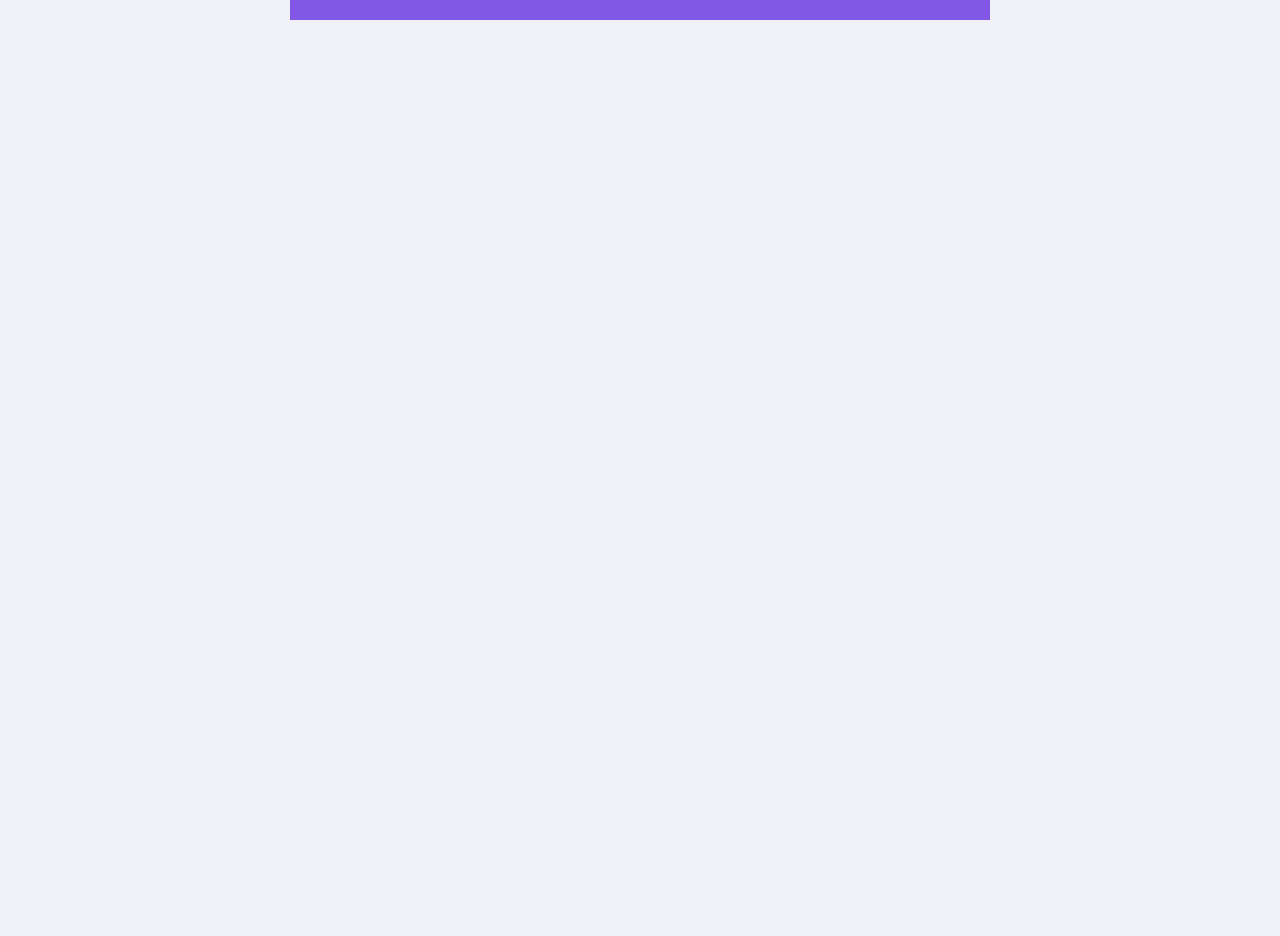
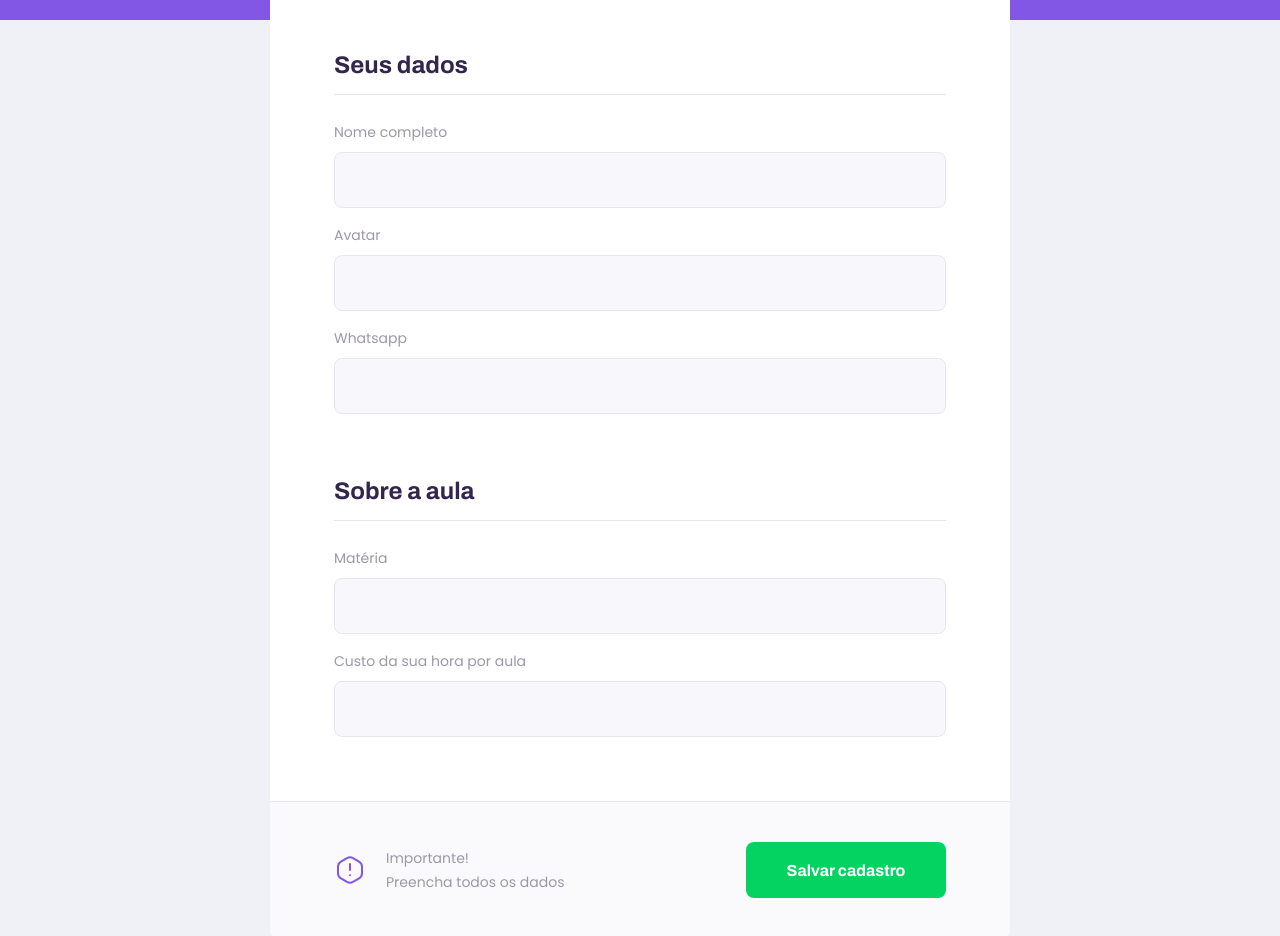
Before and after one commit to atilara/proffy, a React (Create React App) app in the folder web/: page /give-classes in a window 1280 px wide. Shown: the part 320-1256 px from the top of the page. Before the commit the page ends 800 px from the top, so only its background shows below. Built offline with nearby package versions, Linux system fonts and the light colour scheme.

Commit message:
feature(web): create form to give classes

```diff
--- a/web/src/pages/TeacherForm/index.tsx
+++ b/web/src/pages/TeacherForm/index.tsx
@@ -1,6 +1,9 @@
 import React from 'react';
 
 import PageHeader from '../../components/PageHeader';
+import Input from '../../components/Input';
+
+import warningIcon from '../../assets/images/icons/warning.svg';
 
 import './styles.css';
 
@@ -11,6 +14,30 @@
 				title="Que incrível que você quer dar aulas."
 				description="O primeiro passo é preencher esse formulário de inscrição"
 			/>
+
+			<main>
+				<fieldset>
+					<legend>Seus dados</legend>
+					<Input name="name" label="Nome completo" />
+					<Input name="avatar" label="Avatar" />
+					<Input name="whatsapp" label="Whatsapp" />
+				</fieldset>
+
+				<fieldset>
+					<legend>Sobre a aula</legend>
+					<Input name="subject" label="Matéria" />
+					<Input name="cost" label="Custo da sua hora por aula" />
+				</fieldset>
+
+				<footer>
+					<p>
+						<img src={warningIcon} alt="Aviso importante" />
+						Importante! <br />
+						Preencha todos os dados
+					</p>
+					<button type="button">Salvar cadastro</button>
+				</footer>
+			</main>
 		</div>
 	);
 }
--- a/web/src/pages/TeacherForm/styles.css
+++ b/web/src/pages/TeacherForm/styles.css
@@ -2,3 +2,113 @@
 	width: 100vw;
 	height: 100vh;
 }
+
+#page-teacher-form .page-header .header-content {
+	margin-bottom: 6.4rem;
+}
+
+#page-teacher-form main {
+	background: var(--color-box-base);
+	width: 100%;
+	max-width: 74rem;
+	border-radius: 0.8rem;
+	margin: -3.2rem auto 3.2rem;
+	padding-top: 6.4rem;
+	overflow: hidden;
+}
+
+#page-teacher-form main fieldset {
+	border: 0;
+	padding: 0 2.4rem;
+}
+
+#page-teacher-form main fieldset + fieldset {
+	margin-top: 6.4rem;
+}
+
+#page-teacher-form main fieldset legend {
+	font: 700 2.4rem Archivo;
+	color: var(--color-text-title);
+	margin-bottom: 2.4rem;
+	display: flex;
+	align-items: center;
+	justify-content: space-between;
+	width: 100%;
+	padding-bottom: 1.6rem;
+	border-bottom: 1px solid var(--color-line-in-white);
+}
+
+#page-teacher-form main label {
+	color: var(--color-text-complement);
+}
+
+#page-teacher-form main footer {
+	padding: 4rem 2.4rem;
+	background: var(--color-box-footer);
+	border-top: 1px solid var(--color-line-in-white);
+	margin-top: 6.4rem;
+}
+
+#page-teacher-form main footer p {
+	display: flex;
+	align-items: center;
+	justify-content: center;
+	font-size: 1.4rem;
+	line-height: 2.4rem;
+	color: var(--color-text-complement);
+}
+
+#page-teacher-form main footer p img {
+	margin-right: 2rem;
+}
+
+#page-teacher-form main footer button {
+	width: 100%;
+	height: 5.6rem;
+	background: var(--color-secundary);
+	color: var(--color-button-text);
+	border: 0;
+	border-radius: 0.8rem;
+	cursor: pointer;
+	font: 700 1.6rem Archivo;
+	display: flex;
+	align-items: center;
+	justify-content: center;
+	text-decoration: none;
+	transition: background-color 0.2s;
+	margin-top: 3.2rem;
+}
+
+#page-teacher-form main footer button:hover {
+	background: var(--color-secundary-dark);
+}
+
+@media (min-width: 700px) {
+	#page-teacher-form {
+		max-width: 100vw;
+	}
+
+	#page-teacher-form .page-header .header-content {
+		margin-bottom: 0;
+	}
+
+	#page-teacher-form main fieldset {
+		padding: 0 6.4rem;
+	}
+
+	#page-teacher-form main footer {
+		padding: 4.0rem 6.4rem;
+		display: flex;
+		align-items: center;
+		justify-content: space-between;
+	}
+
+	#page-teacher-form main footer p {
+		justify-content: space-between;
+	}
+
+	#page-teacher-form main footer button {
+		width: 20rem;
+		margin-top: 0;
+	}
+}
```
